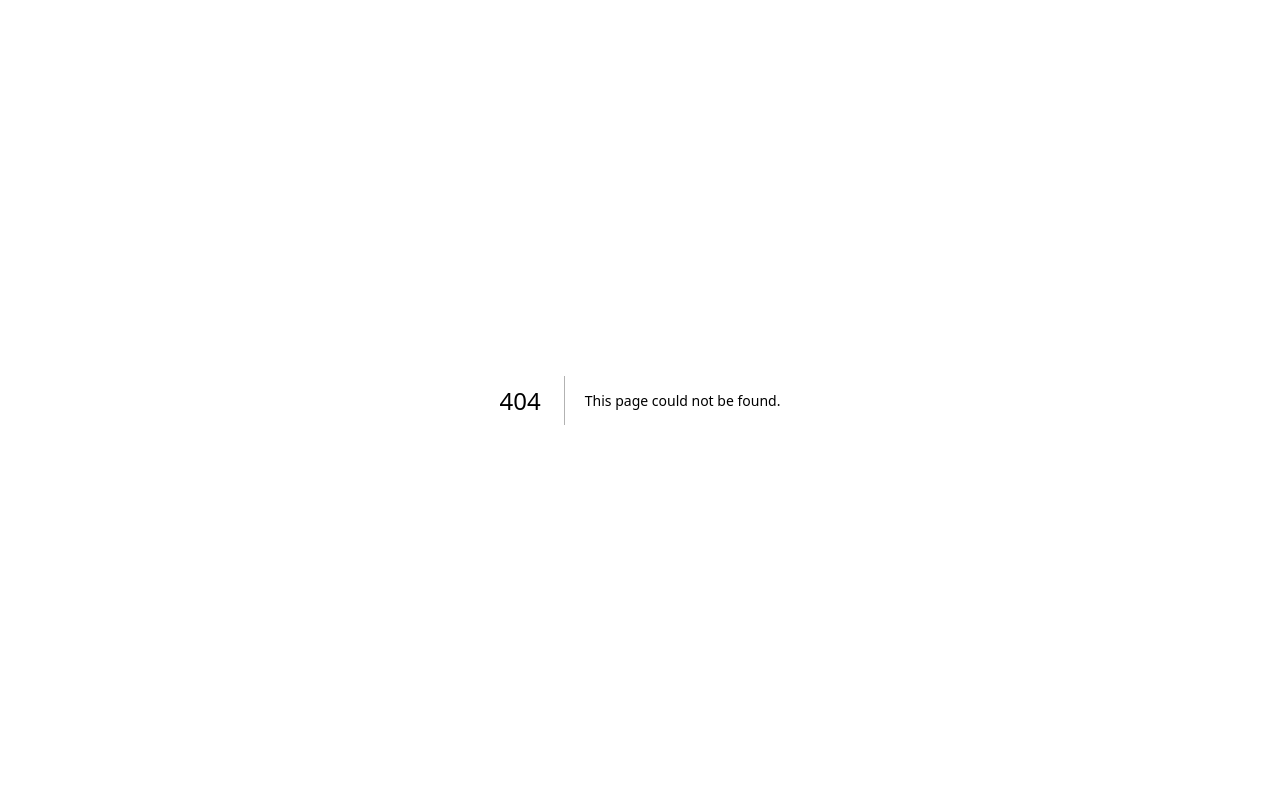
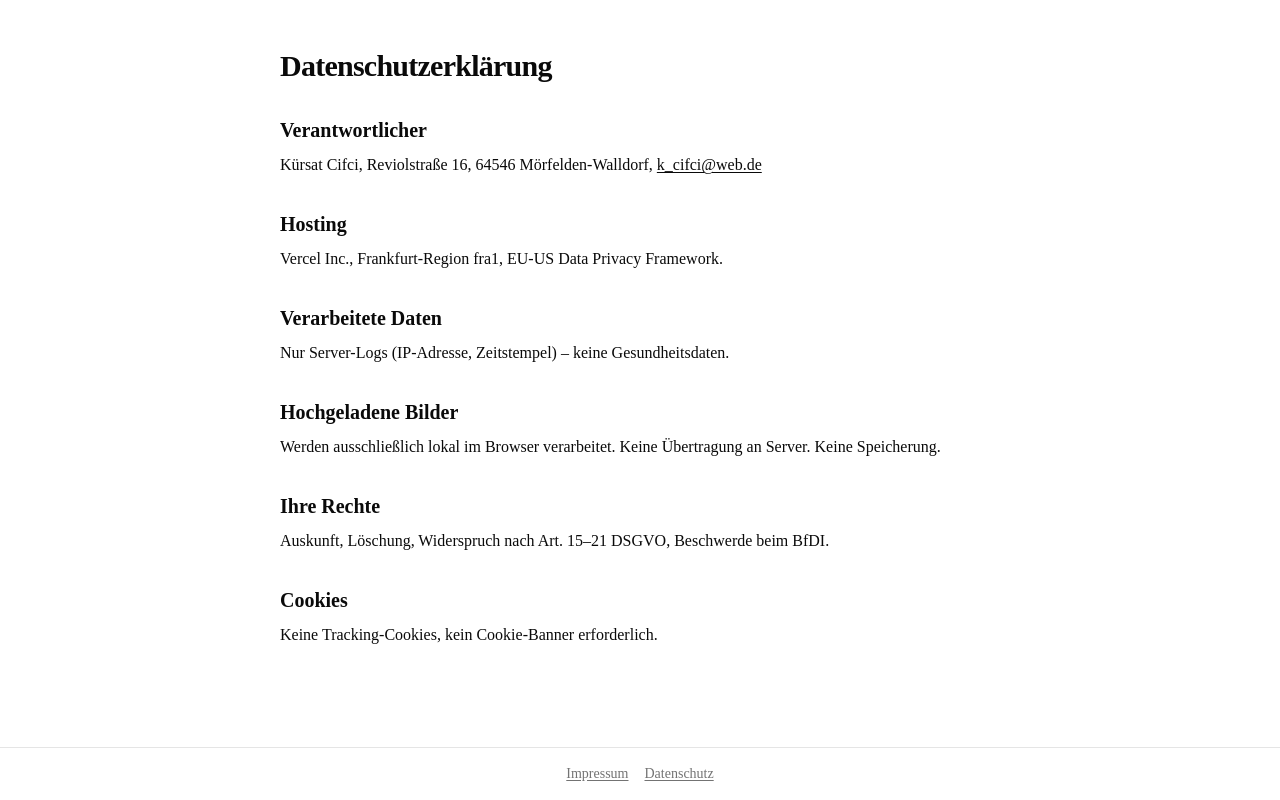
Before and after one commit to kuersatcifci/ai-melanom-check, a Next.js app: page /datenschutz in a window 1280 px wide. Before the commit this address had no page. Built offline with nearby package versions, Linux system fonts and the light colour scheme.

Commit message:
Add Impressum and Datenschutz

```diff
--- /dev/null
+++ b/src/app/datenschutz/page.tsx
@@ -0,0 +1,59 @@
+export default function DatenschutzPage() {
+  return (
+    <main className="mx-auto flex w-full max-w-3xl flex-col gap-8 px-6 py-12">
+      <h1 className="text-3xl font-semibold tracking-tight">
+        Datenschutzerklärung
+      </h1>
+
+      <section className="flex flex-col gap-2">
+        <h2 className="text-xl font-semibold">Verantwortlicher</h2>
+        <p className="text-base leading-relaxed">
+          Kürsat Cifci, Reviolstraße 16, 64546 Mörfelden-Walldorf,{" "}
+          <a
+            href="mailto:k_cifci@web.de"
+            className="underline underline-offset-2 hover:text-foreground"
+          >
+            k_cifci@web.de
+          </a>
+        </p>
+      </section>
+
+      <section className="flex flex-col gap-2">
+        <h2 className="text-xl font-semibold">Hosting</h2>
+        <p className="text-base leading-relaxed">
+          Vercel Inc., Frankfurt-Region fra1, EU-US Data Privacy Framework.
+        </p>
+      </section>
+
+      <section className="flex flex-col gap-2">
+        <h2 className="text-xl font-semibold">Verarbeitete Daten</h2>
+        <p className="text-base leading-relaxed">
+          Nur Server-Logs (IP-Adresse, Zeitstempel) – keine Gesundheitsdaten.
+        </p>
+      </section>
+
+      <section className="flex flex-col gap-2">
+        <h2 className="text-xl font-semibold">Hochgeladene Bilder</h2>
+        <p className="text-base leading-relaxed">
+          Werden ausschließlich lokal im Browser verarbeitet. Keine Übertragung
+          an Server. Keine Speicherung.
+        </p>
+      </section>
+
+      <section className="flex flex-col gap-2">
+        <h2 className="text-xl font-semibold">Ihre Rechte</h2>
+        <p className="text-base leading-relaxed">
+          Auskunft, Löschung, Widerspruch nach Art. 15–21 DSGVO, Beschwerde beim
+          BfDI.
+        </p>
+      </section>
+
+      <section className="flex flex-col gap-2">
+        <h2 className="text-xl font-semibold">Cookies</h2>
+        <p className="text-base leading-relaxed">
+          Keine Tracking-Cookies, kein Cookie-Banner erforderlich.
+        </p>
+      </section>
+    </main>
+  );
+}
--- /dev/null
+++ b/src/app/impressum/page.tsx
@@ -0,0 +1,35 @@
+export default function ImpressumPage() {
+  return (
+    <main className="mx-auto flex w-full max-w-3xl flex-col gap-6 px-6 py-12">
+      <h1 className="text-3xl font-semibold tracking-tight">Impressum</h1>
+
+      <section className="flex flex-col gap-1 text-base leading-relaxed">
+        <p>Kürsat Cifci</p>
+        <p>Reviolstraße 16</p>
+        <p>64546 Mörfelden-Walldorf</p>
+        <p>Deutschland</p>
+      </section>
+
+      <section className="flex flex-col gap-1 text-base leading-relaxed">
+        <p>Telefon: 01621876305</p>
+        <p>
+          E-Mail:{" "}
+          <a
+            href="mailto:k_cifci@web.de"
+            className="underline underline-offset-2 hover:text-foreground"
+          >
+            k_cifci@web.de
+          </a>
+        </p>
+      </section>
+
+      <p className="text-base leading-relaxed">
+        Verantwortlich für den Inhalt: Kürsat Cifci
+      </p>
+
+      <p className="text-muted-foreground text-sm leading-relaxed">
+        Diese Website ist ein nicht-kommerzielles Studienprojekt.
+      </p>
+    </main>
+  );
+}
--- a/src/app/layout.tsx
+++ b/src/app/layout.tsx
@@ -1,5 +1,6 @@
 import type { Metadata } from "next";
 import { Geist, Geist_Mono } from "next/font/google";
+import Link from "next/link";
 import "./globals.css";
 
 const geistSans = Geist({
@@ -27,7 +28,25 @@ export default function RootLayout({
       lang="en"
       className={`${geistSans.variable} ${geistMono.variable} h-full antialiased`}
     >
-      <body className="min-h-full flex flex-col">{children}</body>
+      <body className="min-h-full flex flex-col">
+        <div className="flex-1">{children}</div>
+        <footer className="border-t mt-8">
+          <div className="mx-auto flex w-full max-w-3xl flex-wrap items-center justify-center gap-4 px-6 py-4 text-muted-foreground text-sm">
+            <Link
+              href="/impressum"
+              className="underline underline-offset-2 hover:text-foreground"
+            >
+              Impressum
+            </Link>
+            <Link
+              href="/datenschutz"
+              className="underline underline-offset-2 hover:text-foreground"
+            >
+              Datenschutz
+            </Link>
+          </div>
+        </footer>
+      </body>
     </html>
   );
 }
```
Also changed, not shown: 1 other file (tests, documents, lock files or other folders).
